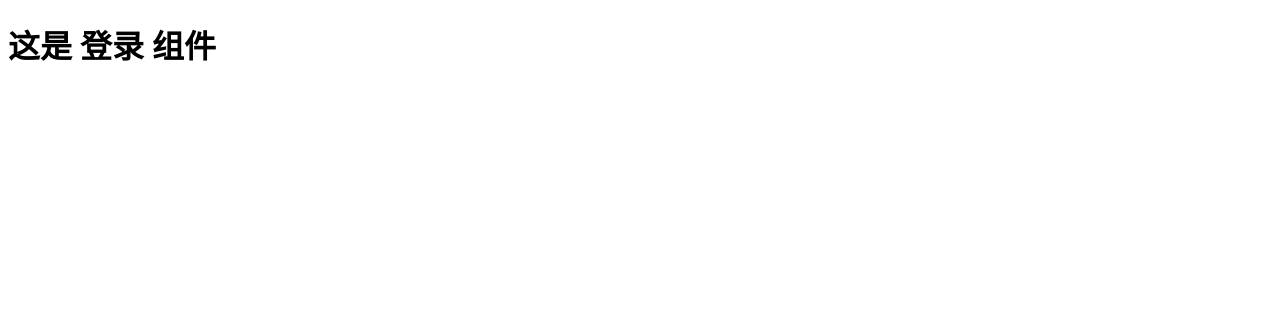
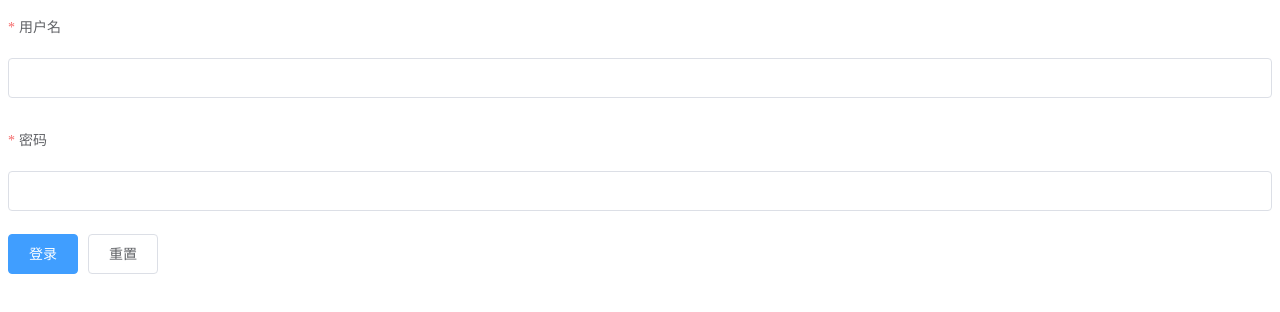
Before and after one commit to litao2/shop_admin_27, a Vue app: page /#/login in a window 1280 px wide. Shown: the top 312 px of the page. Built offline with nearby package versions, Linux system fonts and the light colour scheme.

Commit message:
02-login组件分析和基本功能完成

```diff
--- a/package.json
+++ b/package.json
@@ -11,6 +11,7 @@
     "build": "node build/build.js"
   },
   "dependencies": {
+    "element-ui": "^2.4.11",
     "vue": "^2.5.2",
     "vue-router": "^3.0.2"
   },
--- a/src/components/home/Home.vue
+++ b/src/components/home/Home.vue
@@ -1,5 +1,12 @@
 <template>
-  <h1>这是 Home 组件</h1>
+  <div>
+    <h1>这是 Home 组件</h1>
+    <el-button type="success">成功按钮</el-button>
+    <el-button
+      type="success"
+      plain
+    >成功按钮</el-button>
+  </div>
 </template>
 
 <script>
--- a/src/components/login/Login.vue
+++ b/src/components/login/Login.vue
@@ -1,9 +1,88 @@
 <template>
-  <h1>这是 登录 组件</h1>
+  <!--
+    el-form 表单组件
+      model 表单数据对象
+        比如：一个登录表单，这个对象中应该有 userName 和 password 两个数据
+      :rules 表单验证规则
+      label-width 表单域标签的宽度
+      label-position="top" 用于设置表单域标签的位置，top表示顶部
+      ref
+
+    el-form-item 表单中的每一行
+      label 标签文本，其实就是每一行表单的说明文字（比如：用户名、密码）
+      prop 表单域 model 字段，在使用 validate（ 表单验证 ）、resetFields（ 重置表单 ） 方法的情况下，该属性是必填的
+   -->
+  <el-form
+    label-position="top"
+    :model="loginForm"
+    :rules="rules"
+    ref="ruleForm"
+    label-width="100px"
+    class="demo-ruleForm"
+  >
+    <el-form-item
+      label="用户名"
+      prop="username"
+    >
+      <el-input v-model="loginForm.username"></el-input>
+    </el-form-item>
+    <el-form-item
+      label="密码"
+      prop="password"
+    >
+      <el-input v-model="loginForm.password"></el-input>
+    </el-form-item>
+
+    <el-form-item>
+      <el-button
+        type="primary"
+        @click="submitForm('ruleForm')"
+      >登录</el-button>
+      <el-button @click="resetForm('ruleForm')">重置</el-button>
+    </el-form-item>
+  </el-form>
+
 </template>
 
 <script>
-export default {}
+export default {
+  data () {
+    return {
+      loginForm: {
+        username: '',
+        password: ''
+      },
+      rules: {
+        username: [
+          { required: true, message: '请输入活动名称', trigger: 'blur' },
+          { min: 3, max: 6, message: '长度在 3 到 6 个字符', trigger: 'blur' }
+        ],
+        password: [
+          { required: true, message: '请输入活动名称', trigger: 'blur' },
+          { min: 6, max: 12, message: '长度在 6 到 12 个字符', trigger: 'blur' }
+        ]
+      }
+    }
+  },
+  methods: {
+    submitForm (formName) {
+      this.$refs.ruleForm.validate(valid => {
+        // if (valid) {
+        //   alert('表单校验成功：submit!')
+        // } else {
+        //   console.log('表单校验失败：error submit!!')
+        //   return false
+        // }
+        if (!valid) {
+          return false
+        }
+      })
+    },
+    resetForm (formName) {
+      this.$refs.ruleForm.resetFields()
+    }
+  }
+}
 </script>
 
 <style>
--- a/src/main.js
+++ b/src/main.js
@@ -5,6 +5,11 @@ import App from './App'
 
 // 导入自己封装的路由模块
 import router from './router'
+// 导入ElementUI
+import ElementUI from 'element-ui'
+import 'element-ui/lib/theme-chalk/index.css'
+// 安装ElementUI插件
+Vue.use(ElementUI)
 
 Vue.config.productionTip = false
 
```
Also changed, not shown: 1 other file (tests, documents, lock files or other folders).
